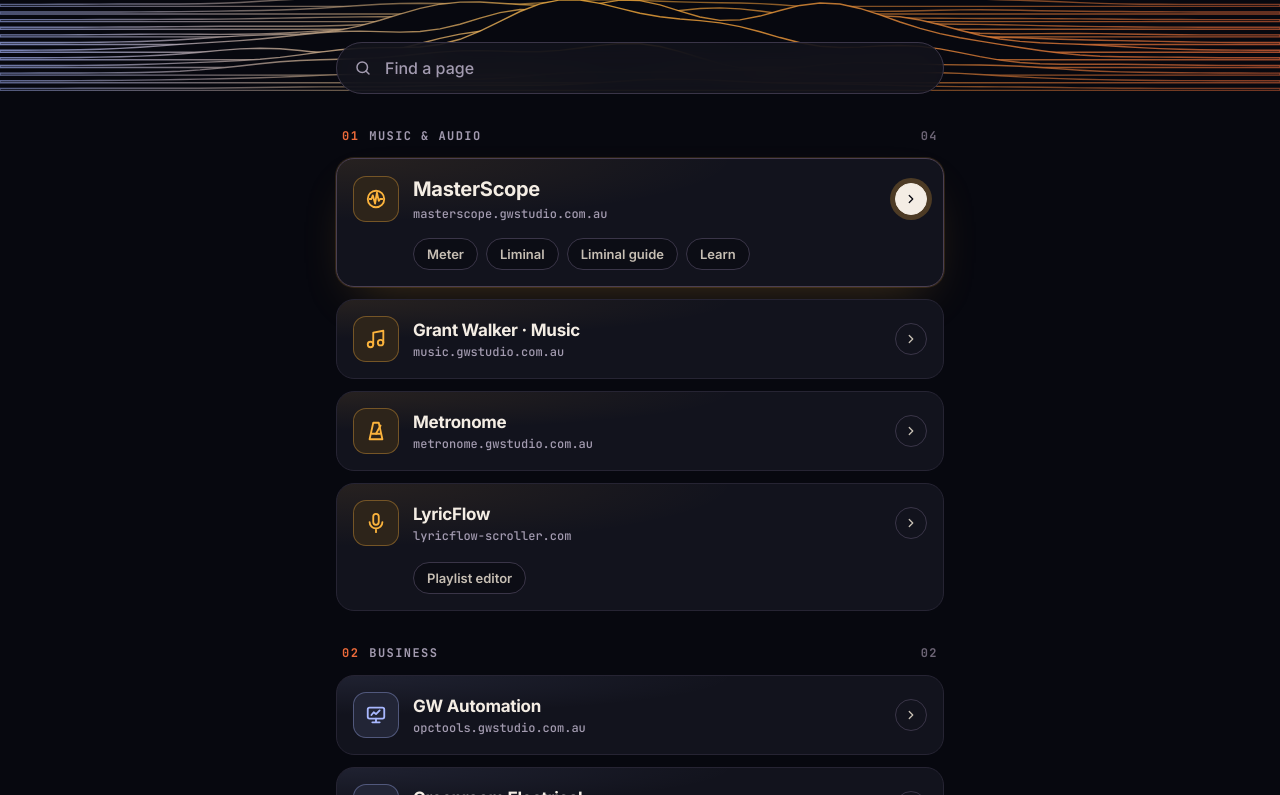
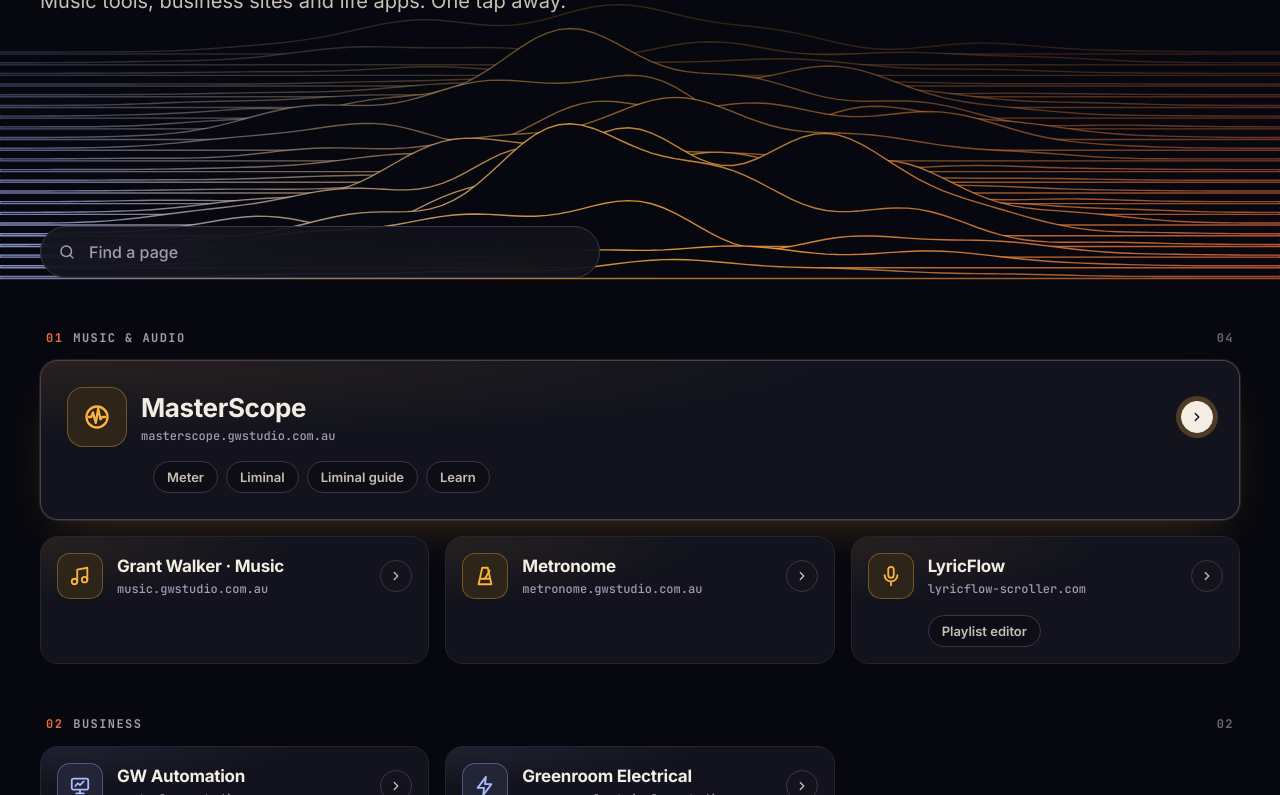
Before and after one commit to grantelliotwalker-coder/ProjectsGWstudio, a plain HTML site: page index.html in a window 1280 px wide. Shown: the part 420-1215 px from the top of the page. Drawn offline with Linux system fonts and the light colour scheme.

Commit message:
Full-width desktop layout with multi-column card grid
Co-Authored-By: Claude Opus 5.5 <noreply@anthropic.com>
Claude-Session: https://claude.ai/code/session_01YJnzLkUJXuENtx2GrGYAFt

```diff
--- a/index.html
+++ b/index.html
@@ -95,7 +95,37 @@
   .empty { text-align: center; color: var(--faint); padding: 30px 0; font: 500 14px var(--mono); }
   footer { margin-top: 40px; text-align: center; font: 600 11px var(--mono); letter-spacing: .14em; text-transform: uppercase; color: #6c6475; }
   footer span { color: var(--gold); }
-  @media (min-width: 700px) { .hero-in { padding-top: 20px; } }
+
+  /* ---------- desktop ---------- */
+  .grid { display: grid; grid-template-columns: 1fr; gap: 12px; }
+  .grid .card { margin-bottom: 0; }
+  @media (min-width: 760px) {
+    .hero { padding-left: 40px; padding-right: 40px; }
+    .hero-in { max-width: 1240px; padding-top: 30px; padding-bottom: 330px; }
+    main { max-width: 1320px; }
+    #ridges { height: 420px; }
+    .tag { margin-top: 70px; }
+    h1 { font-size: clamp(76px, 8.5vw, 132px); }
+    .lede { font-size: 20px; max-width: 560px; }
+    main { padding: 0 40px 60px; margin-top: -120px; }
+    .search { max-width: 560px; }
+    .grid { grid-template-columns: repeat(2, minmax(0, 1fr)); gap: 16px; align-items: stretch; }
+    .card.feat { grid-column: 1 / -1; }
+    .card.feat a.main { padding: 26px; }
+    .card.feat .ico { width: 60px; height: 60px; border-radius: 16px; }
+    .card.feat .ico svg { width: 28px; height: 28px; }
+    .card.feat .name { font-size: 26px; }
+    .card.feat .chips { padding: 0 26px 26px 112px; margin-top: -12px; }
+    .sec-h { margin-top: 52px; }
+    a.main:hover { background: #ffffff05; }
+    .card:hover { border-color: var(--line-hi); transform: translateY(-2px); }
+    .card.feat:hover { border-color: #6a5a62; }
+    .chips a:hover { color: var(--ink); border-color: var(--c); }
+    .card { transition: border-color .2s, transform .2s; }
+  }
+  @media (min-width: 1100px) {
+    .grid { grid-template-columns: repeat(3, minmax(0, 1fr)); }
+  }
 </style>
 </head>
 <body>
@@ -117,6 +147,7 @@
 
   <section>
     <div class="sec-h"><b>01</b> Music &amp; Audio <span class="count"></span></div>
+    <div class="grid">
 
     <div class="card music feat">
       <a class="main" href="https://masterscope.gwstudio.com.au/">
@@ -156,10 +187,12 @@
       </a>
       <div class="chips"><a href="https://lyricflow-scroller.com/playlist.html">Playlist editor</a></div>
     </div>
+    </div>
   </section>
 
   <section>
     <div class="sec-h"><b>02</b> Business <span class="count"></span></div>
+    <div class="grid">
 
     <div class="card biz">
       <a class="main" href="https://opctools.gwstudio.com.au/">
@@ -176,10 +209,12 @@
         <div class="go"><svg viewBox="0 0 24 24"><path d="M9 6l6 6-6 6"/></svg></div>
       </a>
     </div>
+    </div>
   </section>
 
   <section>
     <div class="sec-h"><b>03</b> Life &amp; Tools <span class="count"></span></div>
+    <div class="grid">
 
     <div class="card life">
       <a class="main" href="https://budgetneedsvswants.com/">
@@ -243,6 +278,7 @@
         <div class="go"><svg viewBox="0 0 24 24"><path d="M9 6l6 6-6 6"/></svg></div>
       </a>
     </div>
+    </div>
   </section>
 
   <p class="empty hidden" id="empty">Nothing matches that.</p>
@@ -278,7 +314,7 @@
   if (!ctx) return;
   const still = matchMedia('(prefers-reduced-motion: reduce)').matches;
   let W = 0, H = 0, dpr = 1, raf = 0, last = 0;
-  const ROWS = 22, PTS = 64;
+  const ROWS = 22, PTS = innerWidth > 900 ? 110 : 64;
   const size = () => {
     dpr = Math.min(devicePixelRatio || 1, 2);
     W = cv.clientWidth; H = cv.clientHeight;
@@ -294,7 +330,7 @@
     const t = now / 1000;
     ctx.clearRect(0, 0, W, H);
     const top = H * 0.30, bottom = H * 0.86, gap = (bottom - top) / ROWS;
-    const amp = Math.min(W, 700) * 0.11;
+    const amp = Math.min(H * 0.55, Math.min(W, 1400) * 0.11);
     const grad = ctx.createLinearGradient(0, 0, W, 0);
     grad.addColorStop(0, '#a9b8ff'); grad.addColorStop(.45, '#fbb33c'); grad.addColorStop(1, '#ec6a3a');
     for (let r = 0; r < ROWS; r++) {
```
